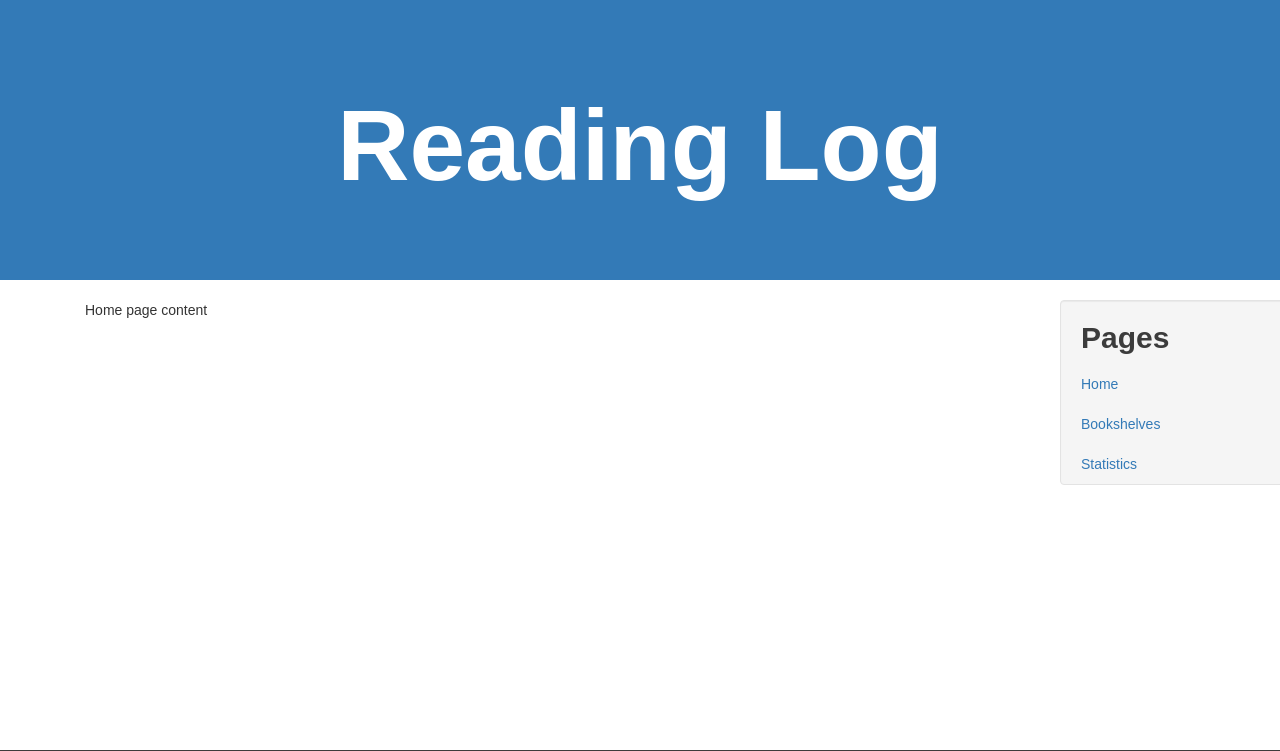
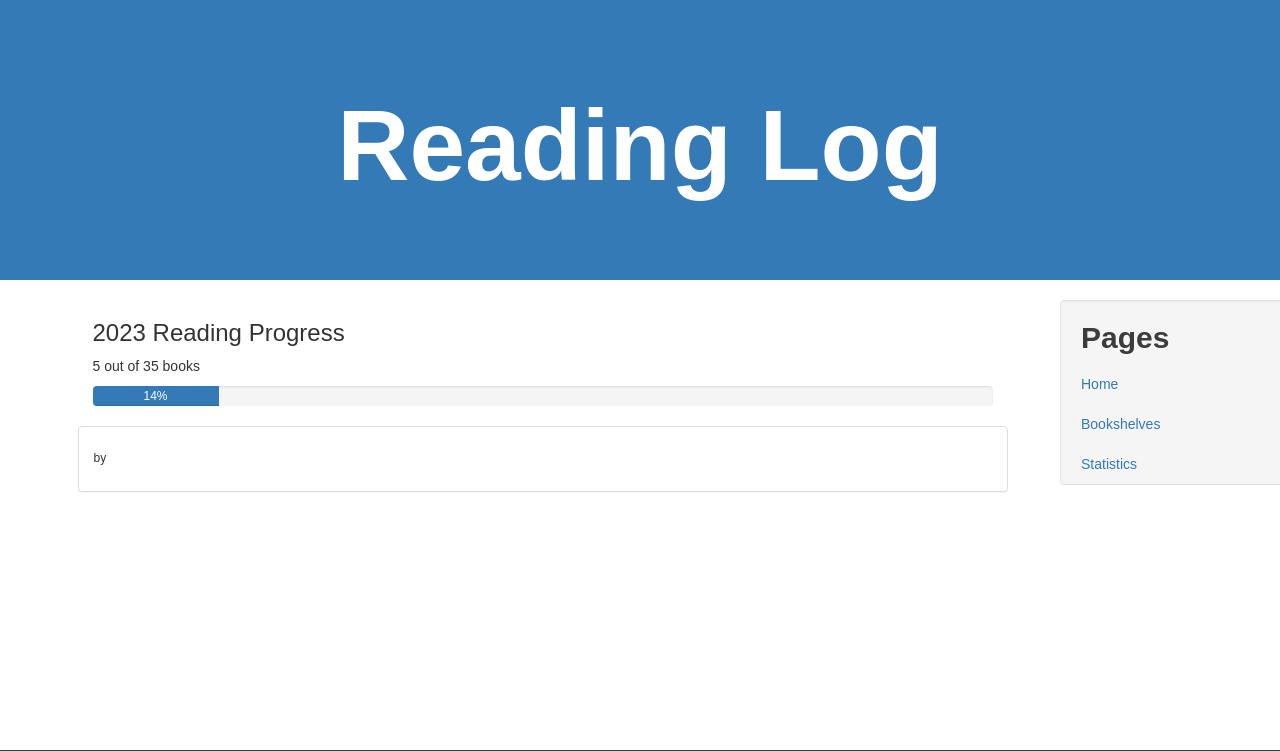
Before and after one commit to beniabra/readinglog, a Django app: page / in a window 1280 px wide; the page is wider, and only the part inside the window is pictured. Shown: the top 751 px of that part. Run offline with Django 4.2, Linux system fonts and the light colour scheme; data that the repository does not hold is empty; some libraries are stand-ins or nearby versions.

Commit message:
Added progress bar, experiment with API

```diff
--- a/main/templates/main/base.html
+++ b/main/templates/main/base.html
@@ -30,7 +30,7 @@
             </div>
 
             <div class="col-md-10 col-md-pull-2">
-                <div class="container">
+                <div class="container" style="width: 930px">
                     {% block content %}{% endblock %}
                 </div>
             </div>
--- a/main/templates/main/home.html
+++ b/main/templates/main/home.html
@@ -1,4 +1,22 @@
 {% extends 'main/base.html' %}
+
 {% block title %}Home{% endblock %}
 {% block header %}Reading Log{% endblock %}
-{% block content %}Home page content{% endblock %}
+{% block content %}
+
+<h3>2023 Reading Progress</h3>
+<p>{{ books_finished }} out of {{ book_goal }} books</p>
+<div class="progress">
+    <div class="progress-bar" role="progressbar" aria-valuenow="50"
+    aria-valuemin="0" aria-valuemax="100" style="width: {{ percent }}%">
+      {{ percent }}%
+    </div>
+</div>
+<div class="row">
+    <div class="panel panel-default">
+        <div class="panel-body">
+            <h6>{{ book_title }} by {{ book_author }}</h6>
+        </div>
+      </div>
+</div>
+{% endblock %}
--- a/main/views.py
+++ b/main/views.py
@@ -1,8 +1,20 @@
 from django.shortcuts import render
 from django.http import HttpResponse
+import requests
 
 def home(response):
-    return render(response, "main/home.html", {})
+    url = 'https://www.googleapis.com/books/v1/volumes/lxGuDwAAQBAJ'
+    book = requests.get(url).json()
+    book_title = book["volumeInfo"]["title"]
+    book_author = book["volumeInfo"]["authors"][0]
+    results = {
+        "books_finished": 5,
+        "book_goal": 35,
+        "percent": round(5/35*100),
+        "book_title": book_title,
+        "book_author": book_author
+    }
+    return render(response, "main/home.html", results)
 
 def books(response):
     return render(response, "main/books.html", {})
```
